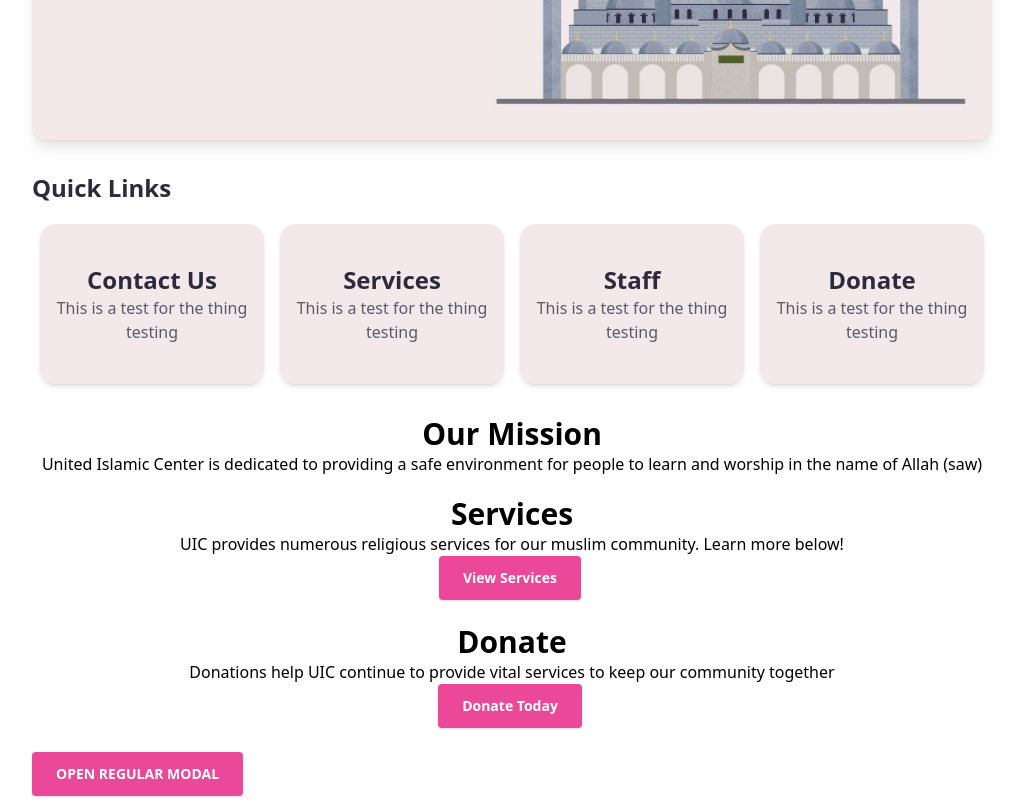
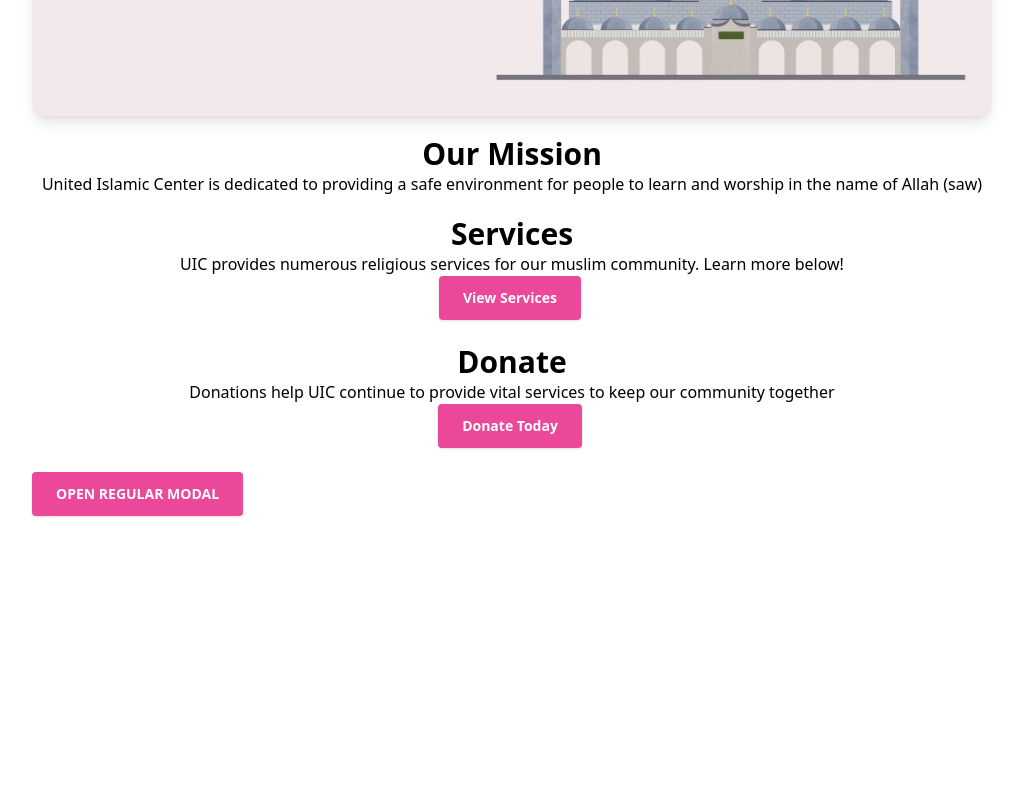
Before and after one commit to Ayberk180/UCWebV2, a Next.js app: page / in a window 1280 px wide. Shown: the part 608-1408 px from the top of the page, without its empty margins (128-1151 px from the left). After the commit the page ends 1128 px from the top, so only its background shows below. Built offline with nearby package versions, Linux system fonts and the light colour scheme.

Commit message:
up to date

```diff
--- a/components/quickLinks.js
+++ b/components/quickLinks.js
@@ -7,27 +7,27 @@
         <p className='mb-5 text-2xl font-bold text-blue-magenta'>Quick Links</p>
         <div className='grid grid-cols-4 justify-items-center space-between'>
             <Link href={'/contact'}>
-                <div className='flex flex-col justify-center w-56 h-40 shadow-md rounded-2xl hover:shadow-2xl bg-wisp-pink'>
-                    <p className='text-2xl font-semibold text-center text-blue-magenta'>Contact Us</p>
-                    <p className='text-center text-dark-gray'>This is a test for the thing testing</p>
+                <div className='flex flex-col justify-center w-10/12 p-4 m-2 shadow-md rounded-2xl hover:shadow-2xl bg-wisp-pink'>
+                    <p className='text-2xl font-semibold text-center text-blue-magenta'>Contact</p>
+                    <p className='text-center text-dark-gray hidden lg:inline'>This is a test for the thing testing</p>
                 </div>
             </Link>
             <Link href={'/services'}>
-                <div className='flex flex-col justify-center w-56 h-40 shadow-md rounded-2xl hover:shadow-2xl bg-wisp-pink'>
+                <div className='flex flex-col justify-center w-10/12 p-4 m-2 shadow-md rounded-2xl hover:shadow-2xl bg-wisp-pink'>
                     <p className='text-2xl font-semibold text-center text-blue-magenta'>Services</p>
-                    <p className='text-center text-dark-gray'>This is a test for the thing testing</p>
+                    <p className='text-center text-dark-gray hidden lg:inline'>This is a test for the thing testing</p>
                 </div>
             </Link>
             <Link href={'/staff'}>
-                <div className='flex flex-col justify-center w-56 h-40 shadow-md rounded-2xl hover:shadow-2xl bg-wisp-pink'>
+                <div className='flex flex-col justify-center w-10/12 p-4 m-2  shadow-md rounded-2xl hover:shadow-2xl bg-wisp-pink'>
                     <p className='text-2xl font-semibold text-center text-blue-magenta'>Staff</p>
-                    <p className='text-center text-dark-gray'>This is a test for the thing testing</p>
+                    <p className='text-center text-dark-gray hidden lg:inline'>This is a test for the thing testing</p>
                 </div>
             </Link>
             <Link href={'/donate'}>
-                <div className='flex flex-col justify-center w-56 h-40 shadow-md rounded-2xl hover:shadow-2xl bg-wisp-pink'>
+                <div className='flex flex-col justify-center w-10/12 p-4 m-2 shadow-md rounded-2xl hover:shadow-2xl bg-wisp-pink'>
                     <p className='text-2xl font-semibold text-center text-blue-magenta'>Donate</p>
-                    <p className='text-center text-dark-gray'>This is a test for the thing testing</p>
+                    <p className='text-center text-dark-gray hidden lg:inline'>This is a test for the thing testing</p>
                 </div>
             </Link>
         </div>
--- a/pages/contact.js
+++ b/pages/contact.js
@@ -5,9 +5,9 @@
 function Contact() {
   return (
     <div className='w-9/12 mx-auto shadow-lg rounded-xl bg-wisp-pink lg:flex lg:flex-row lg:justify-center'>
-        <div className='flex flex-row items-center justify-center pt-6 md:justify-between '>
+        <div className='flex flex-row items-center justify-center px-2 pt-6 md:justify-between '>
           <div className='flex flex-col items-center mx-auto lg:mx-6 lg:justify-left lg:items-start'>
-            <p className='text-3xl font-semibold lg:text-5xl text-dark-gray'>United Islamic Center</p>
+            <p className='text-3xl font-semibold text-center md:text-left lg:text-5xl text-dark-gray'>United Islamic Center</p>
             <p className='font-semibold lg:text-xl text-md'>408 Knickerbocker Ave </p>
             <p className='font-semibold lg:text-xl text-md'>Paterson, NJ 07503</p>
             <p className='font-semibold lg:text-xl text-md'>(973) 345-6584</p>
--- a/pages/index.js
+++ b/pages/index.js
@@ -13,7 +13,7 @@
         <div className='flex flex-col items-center p-6 my-5 text-center rounded-xl bg-[#f5dcb2] '>
           <p className='text-3xl font-bold text-blue-magenta'>Announcements</p>
           <div className='w-3/4 text-blue-magenta '>
-            <p>Youth Islam courses have begun! For Boys and Girls <strong>AGE 7 AND OLDER</strong> , our weekend Islam courses will consist of teaching students to read Quran, memorizing basic and advanced surahs, and the foundations of Islam. Classes will be held on Saturdays and Sundays from 9am-1:30pm. </p>
+            <p>Youth Islam courses have begun! For Boys and Girls <strong>AGE 7 AND OLDER</strong> , our weekend Islam courses will consist of teaching students to read Quran, memorizing surahs, and the foundations of Islam. Classes will be held on Saturdays and Sundays from 9am-1:30pm. </p>
           </div>
         </div>
         <div className='flex flex-row justify-center p-6 shadow-lg md:justify-between rounded-xl bg-wisp-pink'>
@@ -27,7 +27,11 @@
             <Image className='' src={mosque} alt="There Should be a mosque here" />
           </div>
         </div>
-        <QuickLinks />
+
+        {/* <div className='hidden md:inline'>
+          <QuickLinks />
+        </div> */}
+
         <div className='flex flex-col justify-center my-5 text-center'>
           <p className='justify-center text-3xl font-bold'>Our Mission</p>
           <p>United Islamic Center is dedicated to providing a safe environment for people to learn and worship in the name of Allah (saw) </p>
```
